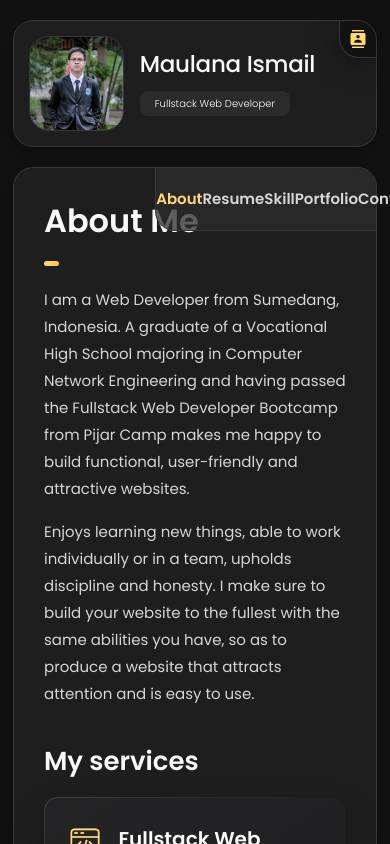
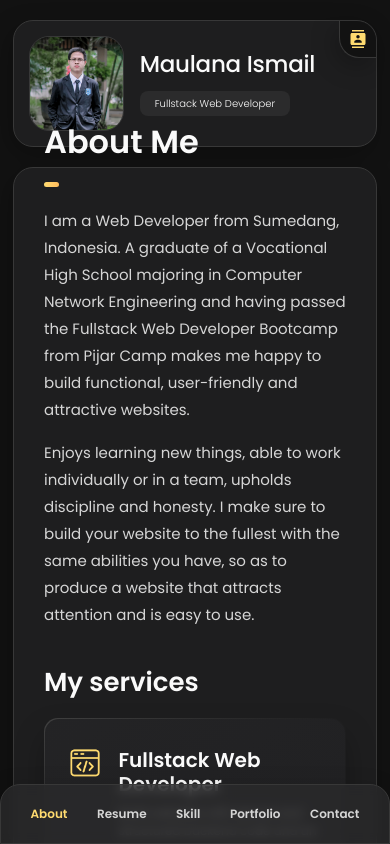
Before and after one commit to MaulanaIsmail26/my-portofolio, a React (Create React App) app: page / in a window 390 px wide. Built offline with nearby package versions, Linux system fonts and the light colour scheme.

Commit message:
[ADD] Create a mobile display for the navbar

```diff
--- a/src/styles/App.css
+++ b/src/styles/App.css
@@ -1341,6 +1341,30 @@ input, textarea {
     font-size: var(--fs-7);
   }
 
+  /* *<---------- NAVBAR ---------->* */
+  #portoPage .mainContainer .secondContainer .mainContent .card .navbar {
+    position: fixed;
+    bottom: 0;
+    left: 0;
+    z-index: 3;
+  }
+
+  #portoPage .mainContainer .secondContainer .mainContent .card .navbar ul {
+    margin-bottom: 0;
+    width: 100vw;
+    border-radius: 20px 20px 0 0;
+    border: 1px 1px 0 1px;
+    border: 1px solid var(--jet);
+    -webkit-backdrop-filter: blur(6px);
+    backdrop-filter: blur(6px);
+    box-shadow: var(--shadow-1);
+  }
+
+  #portoPage .mainContainer .secondContainer .mainContent .card .navbar li {
+    font-size: var(--fs-8);
+    padding: 20px 0;
+  }
+
 
   /* *<---------- SECOND CONTAINER ---------->* */
   #portoPage .mainContainer .secondContainer {
```
